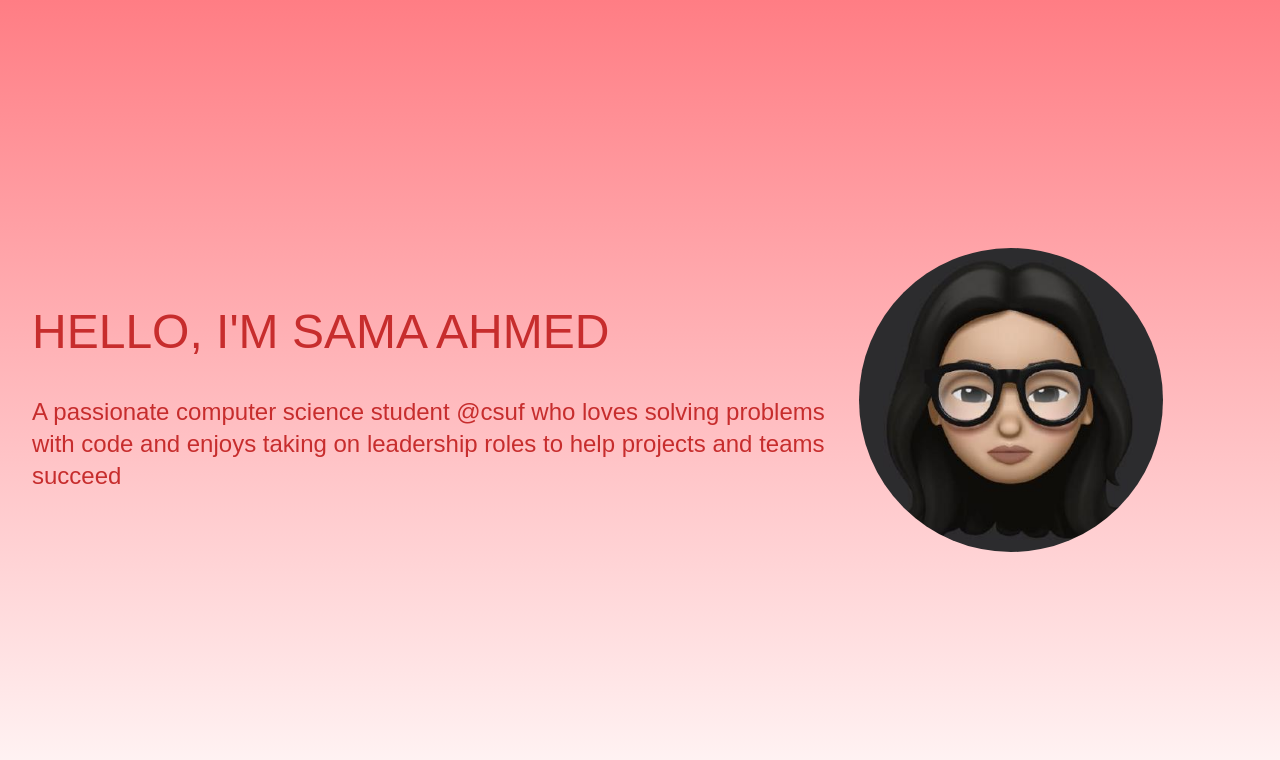
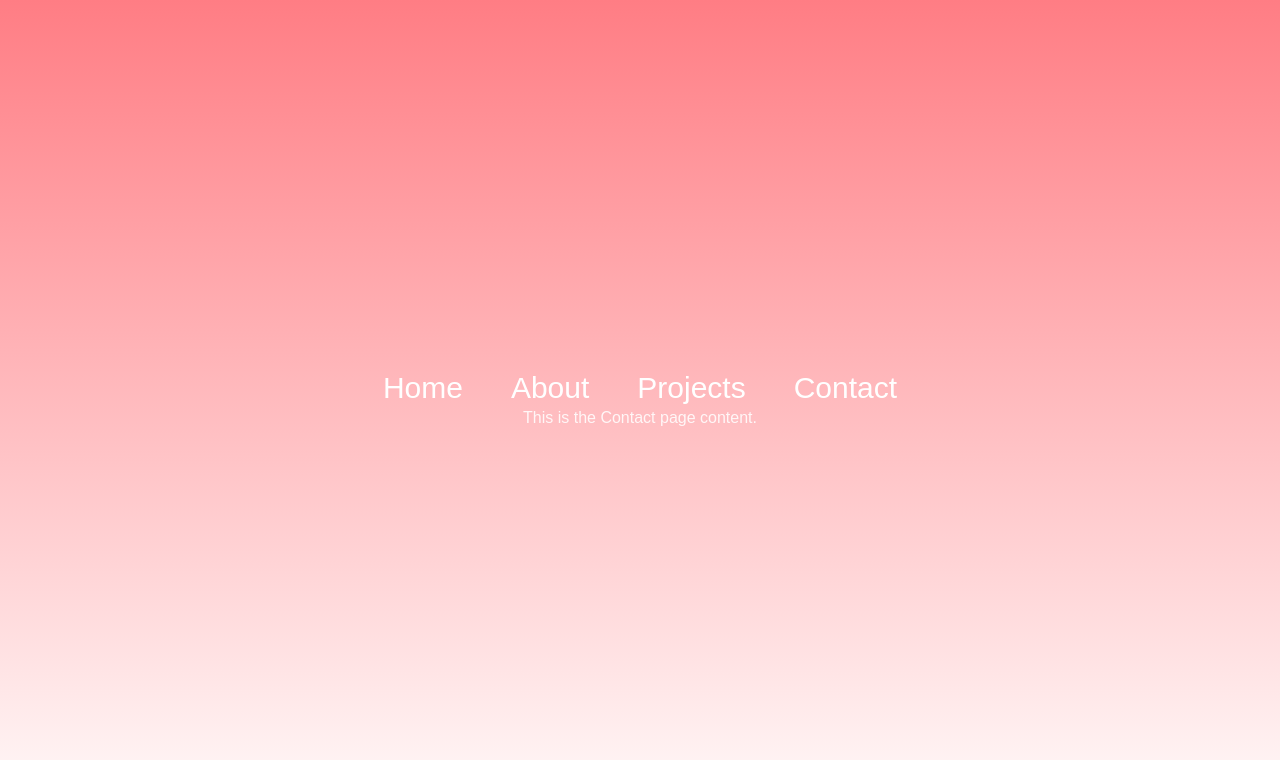
Before and after one commit to 26samaahmed/cs349-final-project, a React (Vite) app in the folder personal-portfolio/: page /contact in a window 1280 px wide. Shown: the top 760 px of the page. Built offline with nearby package versions, Linux system fonts and the light colour scheme; a web font is replaced by a local one.

Commit message:
add navbar

```diff
--- a/personal-portfolio/index.html
+++ b/personal-portfolio/index.html
@@ -2,7 +2,7 @@
 <html lang="en">
   <head>
     <meta charset="UTF-8" />
-    <link rel="icon" href="icon.png" />
+    <link rel="icon" href="icon.jpeg" />
     <meta name="viewport" content="width=device-width, initial-scale=1.0" />
     <title>Sama's Porfolio</title>
     <link rel="preconnect" href="https://fonts.googleapis.com">
--- a/personal-portfolio/package.json
+++ b/personal-portfolio/package.json
@@ -11,7 +11,8 @@
   },
   "dependencies": {
     "react": "^18.3.1",
-    "react-dom": "^18.3.1"
+    "react-dom": "^18.3.1",
+    "react-router-dom": "^7.0.2"
   },
   "devDependencies": {
     "@eslint/js": "^9.15.0",
--- a/personal-portfolio/src/App.jsx
+++ b/personal-portfolio/src/App.jsx
@@ -1,17 +1,26 @@
-import './App.css'
+import './App.css';
 import './index.css';
-import icon from './assets/icon.jpeg';
+import { BrowserRouter as Router, Route, Routes } from 'react-router-dom';
+import Navbar from './components/Navbar';
+import Home from './pages/Home';
+import AboutPage from './pages/About';
+import ProjectsPage from './pages/Projects';
+import ContactPage from './pages/Contact';
 
 function App() {
   return (
-    <div className="flex items-center text-[#C72D2D] text-left w-full">
-      <div className="w-2/3">
-        <h1 className='text-5xl mb-10'>HELLO, I'M SAMA AHMED</h1>
-        <p className='text-2xl'>A passionate computer science student @csuf who loves solving problems with code and enjoys taking on leadership roles to help projects and teams succeed</p>
+    <Router>
+      <div>
+        <Navbar />
+        <Routes>
+          <Route path="/" element={<Home />} />
+          <Route path="/about" element={<AboutPage />} />
+          <Route path="/projects" element={<ProjectsPage />} />
+          <Route path="/contact" element={<ContactPage />} />
+        </Routes>
       </div>
-      <img src={icon} alt='icon' className='rounded-full w-1/4 h-1/4 ml-4'/>
-    </div>
+    </Router>
   );
 }
 
-export default App
+export default App;
--- /dev/null
+++ b/personal-portfolio/src/components/NavBar.jsx
@@ -0,0 +1,29 @@
+import { Link } from 'react-router-dom';
+
+const navItems = [
+  { text: 'Home', path: '/' },
+  { text: 'About', path: '/about' },
+  { text: 'Projects', path: '/projects' },
+  { text: 'Contact', path: '/contact' }
+];
+
+function Navbar() {
+  return (
+    <nav className="flex items-center justify-center text-3xl">
+      <div className="flex space-x-12">
+        {navItems.map((item, index) => (
+          <div key={index}>
+              <Link
+                to={item.path}
+                className="text-white hover:text-[#C72D2D]"
+              >
+                {item.text}
+              </Link>
+          </div>
+        ))}
+      </div>
+    </nav>
+  );
+}
+
+export default Navbar;
--- /dev/null
+++ b/personal-portfolio/src/pages/About.jsx
@@ -0,0 +1,9 @@
+function AboutPage() {
+  return (
+    <div>
+      <p>This is the About page content.</p>
+    </div>
+  );
+}
+
+export default AboutPage;
--- /dev/null
+++ b/personal-portfolio/src/pages/Contact.jsx
@@ -0,0 +1,9 @@
+function AboutPage() {
+  return (
+    <div>
+      <p>This is the Contact page content.</p>
+    </div>
+  );
+}
+
+export default AboutPage;
--- /dev/null
+++ b/personal-portfolio/src/pages/Home.jsx
@@ -0,0 +1,17 @@
+import icon from '../assets/icon.jpeg';
+
+function Home() {
+  return (
+    <div className="flex items-center text-[#C72D2D] text-left w-full">
+      <div className="w-2/3">
+        <h1 className="text-5xl mb-10">HELLO, I'M SAMA AHMED</h1>
+        <p className="text-2xl">
+          A passionate computer science student @csuf who loves solving problems with code and enjoys taking on leadership roles to help projects and teams succeed
+        </p>
+      </div>
+      <img src={icon} alt="icon" className="rounded-full w-1/4 h-1/4 ml-4" />
+    </div>
+  );
+}
+
+export default Home;
--- /dev/null
+++ b/personal-portfolio/src/pages/Projects.jsx
@@ -0,0 +1,10 @@
+function AboutPage() {
+  return (
+
+    <div>
+      <p>This is the Projects page content.</p>
+    </div>
+  );
+}
+
+export default AboutPage;
```
Also changed, not shown: 2 other files (tests, documents, lock files or other folders).
